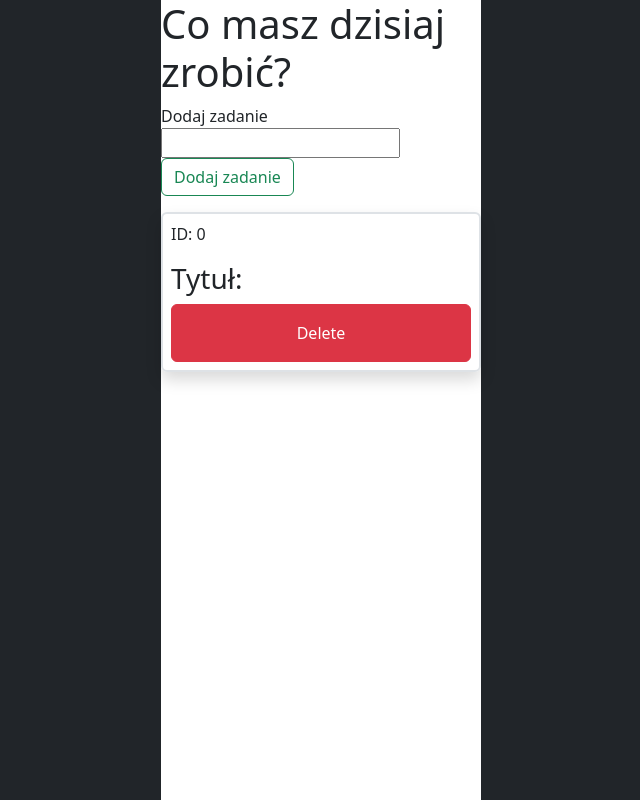
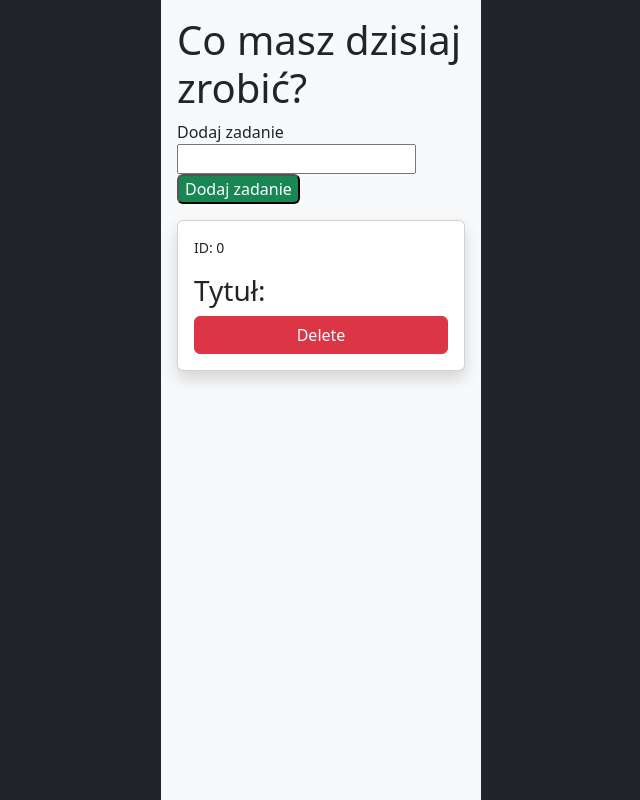
Before and after one commit to Pawshyn/Projektowanie_Aplikacji_Zaawansowanych_Webowych, a plain HTML site: page Projekt/index.html in a window 1280 px wide. Both pictures are taken after a click on the button "Dodaj zadanie". Shown: the whole page, without its empty margins (319-959 px from the left). Drawn offline with nearby package versions, Linux system fonts and the light colour scheme.

Commit message:
Add files via upload

```diff
--- a/Projekt/index.html
+++ b/Projekt/index.html
@@ -6,17 +6,17 @@
         <link href="https://cdn.jsdelivr.net/npm/bootstrap@5.3.8/dist/css/bootstrap.min.css" rel="stylesheet" integrity="sha384-sRIl4kxILFvY47J16cr9ZwB07vP4J8+LH7qKQnuqkuIAvNWLzeN8tE5YBujZqJLB" crossorigin="anonymous">
     </head>
     <body class="bg-dark">
-        <div id="app" class="mx-auto w-25 bg-white border-start-danger border-end-danger vh-100 vh-auto ">
+        <div id="app" class="w-25 mx-auto bg-light vh-100 p-3">
             <h1>Co masz dzisiaj zrobić?</h1>
             <label for="todoInput">Dodaj zadanie</label>
             <input type="text" id="todoInputField"/>
-            <button type="button" class="btn btn-outline-success" id="todoAddButton">Dodaj zadanie</button>
+            <button class="button bg-success rounded text-white" type="button" id="todoAddButton">Dodaj zadanie</button>
 
-            <div id="todoContainer" class="mt-3 d-grid gap-3"></div>
+            <div id="todoContainer" class="mt-3"></div>
 
         </div>
 
-        <script src="https://cdn.jsdelivr.net/npm/bootstrap@5.3.8/dist/js/bootstrap.bundle.min.js" integrity="sha384-FKyoEForCGlyvwx9Hj09JcYn3nv7wiPVlz7YYwJrWVcXK/BmnVDxM+D2scQbITxI" crossorigin="anonymous"></script>
+<script src="https://cdn.jsdelivr.net/npm/bootstrap@5.3.8/dist/js/bootstrap.bundle.min.js" integrity="sha384-FKyoEForCGlyvwx9Hj09JcYn3nv7wiPVlz7YYwJrWVcXK/BmnVDxM+D2scQbITxI" crossorigin="anonymous"></script>
         <script src="public/main.js" defer></script>
     </body>
 </html>
--- a/Projekt/public/main.js
+++ b/Projekt/public/main.js
@@ -14,19 +14,20 @@ function buildList() {
     todosContainer.innerHTML = "";
     arrayOfTodos.forEach(element => {
         let container = document.createElement("div");
-        container.classList.add("border", "border-2", "rounded", "p-2", "shadow");
-        let container2 = document.createElement("div");
-        container2.classList.add("card");
+        container.classList.add("card", "card-body", "mt-1", "shadow");
+        let id = document.createElement('p');
+        id.classList.add("small");
         let title = document.createElement('h3');
-        let id = document.createElement('p');
-        let deleteB = document.createElement('button');
-        deleteB.textContent = "Delete";
-        deleteB.classList.add("btn-danger", "btn", "w-100", "p-3");
+        title.classList.add("h3");
+        let delButton = document.createElement('button');
+        delButton.classList.add("btn", "btn-danger");
+        delButton.innerText = "Delete";
         title.textContent = "Tytuł: " + element.title;
         id.textContent = "ID: " + element.id;
         container.appendChild(id);
         container.appendChild(title);
-        container.appendChild(deleteB);
+        container.appendChild(delButton);
         todosContainer?.appendChild(container);
     });
 }
+function removeElement(element) { }
--- /dev/null
+++ b/Projekt/src/TodoEntry.ts
@@ -0,0 +1,3 @@
+class TodoEntry{
+
+}
```
Also changed, not shown: Projekt/src/main.ts (+15 -8 lines), Projekt/tsconfig.json (line endings or trailing spaces).
